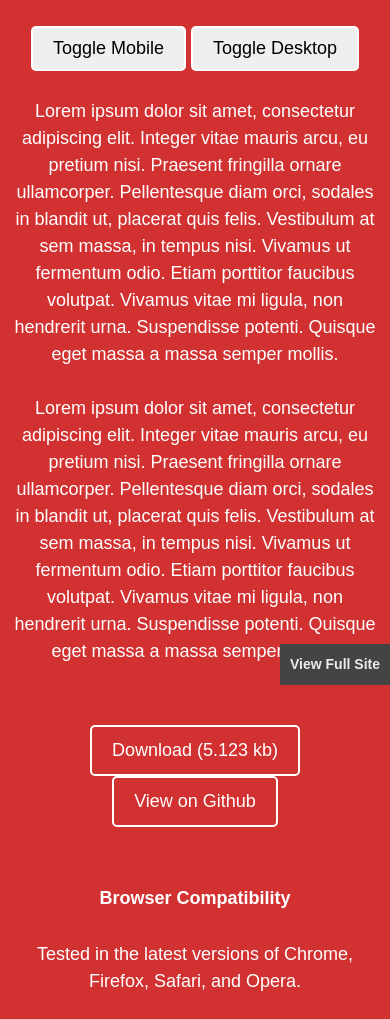
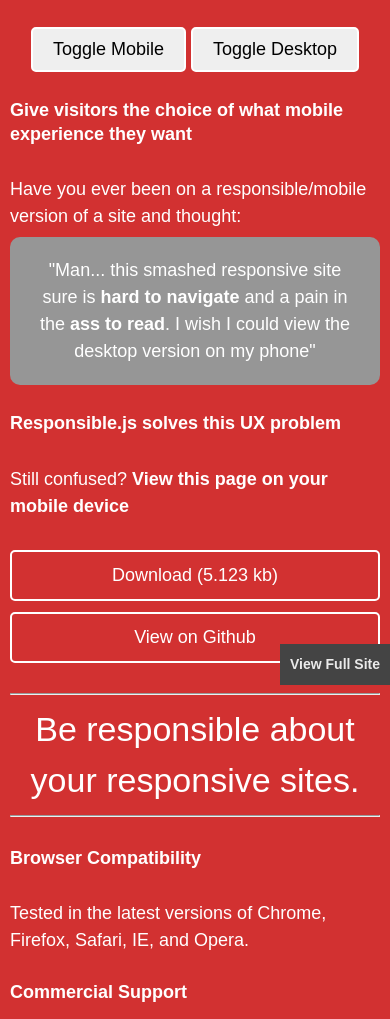
Before and after one commit to DavidWells/responsible, a website: page demo/index.html in a window 390 px wide. Shown: the part 159-1178 px from the top of the page. Drawn offline with Linux system fonts and the light colour scheme.

Commit message:
update demo

```diff
--- a/demo/css/responsive.css
+++ b/demo/css/responsive.css
@@ -1,9 +1,7 @@
 /*
  Responsive CSS goes here
 */
-h1 {
-  color:yellow;
-}
+
 /*
 h3:after {
   content:"Responsive CSS is currently loaded";
@@ -16,6 +14,14 @@
     }
     #content {
             width: 100%;
+    }
+
+    h1 {
+      color:yellow;
+    }
+    blockquote {
+      margin-right: 0px;
+      margin-left: 0px;
     }
 }
 
@@ -32,6 +38,18 @@
         margin: 0 0 0px;
 
     }
+    .bottom-button {
+      display: block;
+      margin-bottom: 11px;
+    }
+    .download {
+      margin: 30px 0;
+    }
+    h2.header-h2 { text-align: center;}
+    .tagline-container {
+    margin-bottom: 30px;
+    }
+
 }
 
 @media only screen and (max-width: 479px) {
@@ -52,6 +70,10 @@
     }
     h2 {
         font-size: 18px;
+        text-align: left;
+    }
+    p{
+      text-align: left;
     }
     p,
     ul {
--- a/demo/css/styles.css
+++ b/demo/css/styles.css
@@ -112,8 +112,15 @@
 h1 {
     font-size: 2em;
     margin: 0.67em 0;
+    border-bottom:1px solid;
+    display: inline-block;
 }
-
+blockquote {
+	background: rgb(150, 150, 150);
+	padding: 20px;
+	border-radius: 10px;
+	margin-top: -20px;
+}
 /**
  * Address styling not present in IE 8/9, Safari 5, and Chrome.
  */
@@ -535,7 +542,12 @@
 
 .download {
   margin: 60px 0; }
-
+.tagline-container {
+margin-bottom: 60px;
+}
+.tagline {
+	font-size: 34px;
+}
 .buttons {
   text-align: center; }
 
@@ -589,7 +601,9 @@
 
 .q span.on {
   opacity: 0.8; }
-
+.inner {
+	text-align: center;
+}
 .q i {
   font-style: normal;
   position: absolute;
--- a/demo/index.html
+++ b/demo/index.html
@@ -19,23 +19,36 @@
     <div class="wrap">
         <div id="content">
             <div class="inner">
-                <h1>Responsible</h1>
-                <h2>Responsive Websites done right</h2>
+           		<div>
+                <h1>Responsible.js</h1>
+                </div>
+                <h2 class='header-h2'>Responsive Websites done right</h2>
 
 				<p class="buttons">
 				    <button onClick="script:responsible.mobile();"target="_blank" class="button button-download">Toggle Mobile</button>
 
 				   <button onClick="script:responsible.desktop();"target="_blank" class="button button-download">Toggle Desktop</button>
 				</p>
-                <p>Lorem ipsum dolor sit amet, consectetur adipiscing elit. Integer vitae mauris arcu, eu pretium nisi. Praesent fringilla ornare ullamcorper. Pellentesque diam orci, sodales in blandit ut, placerat quis felis. Vestibulum at sem massa, in tempus nisi. Vivamus ut fermentum odio. Etiam porttitor faucibus volutpat. Vivamus vitae mi ligula, non hendrerit urna. Suspendisse potenti. Quisque eget massa a massa semper mollis.</p>
-                <p>Lorem ipsum dolor sit amet, consectetur adipiscing elit. Integer vitae mauris arcu, eu pretium nisi. Praesent fringilla ornare ullamcorper. Pellentesque diam orci, sodales in blandit ut, placerat quis felis. Vestibulum at sem massa, in tempus nisi. Vivamus ut fermentum odio. Etiam porttitor faucibus volutpat. Vivamus vitae mi ligula, non hendrerit urna. Suspendisse potenti. Quisque eget massa a massa semper mollis.</p>
+                <h2>Give visitors the choice of what mobile experience they want</h2>
+
+                <p>Have you ever been on a responsible/mobile version of a site and thought:<blockquote>"Man... this smashed responsive site sure is <strong>hard to navigate</strong> and a pain in the <strong>ass to read</strong>. I wish I could view the desktop version on my phone"</blockquote></p>
+
+                <h2 class="rad">Responsible.js solves this UX problem</h2>
+
+                <p>Still confused? <strong>View this page on your mobile device</strong></p>
+
                 <p class="buttons download">
-                    <a href="https://github.com/davidwells/responsible" target="_blank" class="button button-download">Download (5.123 kb)</a>
-                    <a href="https://github.com/davidwells/responsible" target="_blank" class="button">View on Github</a>
+                    <a href="https://github.com/davidwells/responsible" target="_blank" class="button bottom-button button-download">Download (5.123 kb)</a>
+                    <a href="https://github.com/davidwells/responsible" target="_blank" class="button bottom-button button-download">View on Github</a>
                 </p>
+				<div class="tagline-container">
+				<hr>
 
+                <div class="tagline">Be responsible about your responsive sites.</div>
+				<hr>
+				</div>
                 <h2>Browser Compatibility</h2>
-                <p>Tested in the latest versions of Chrome, Firefox, Safari, and Opera. </p>
+                <p>Tested in the latest versions of Chrome, Firefox, Safari, IE, and Opera. </p>
                 <h2>Commercial Support</h2>
                 <p>Under the MIT license, Responsible is free to use in commercial projects. If you're interested in commercial support to help with implementation, <a href="mailto:david@devshop.io">let's chat</a>.</p>
                 <h2>Contact</h2>
@@ -45,7 +58,7 @@
                     <a href="http://devshop.io" class="button">DevShop.io</a>
                 </p>
                 <h2>License</h2>
-                <p style="margin: 0; text-align: center;">Licensed under the MIT license.</p>
+                <p >Licensed under the MIT license.</p>
             </div>
         </div>
     </div>
```
